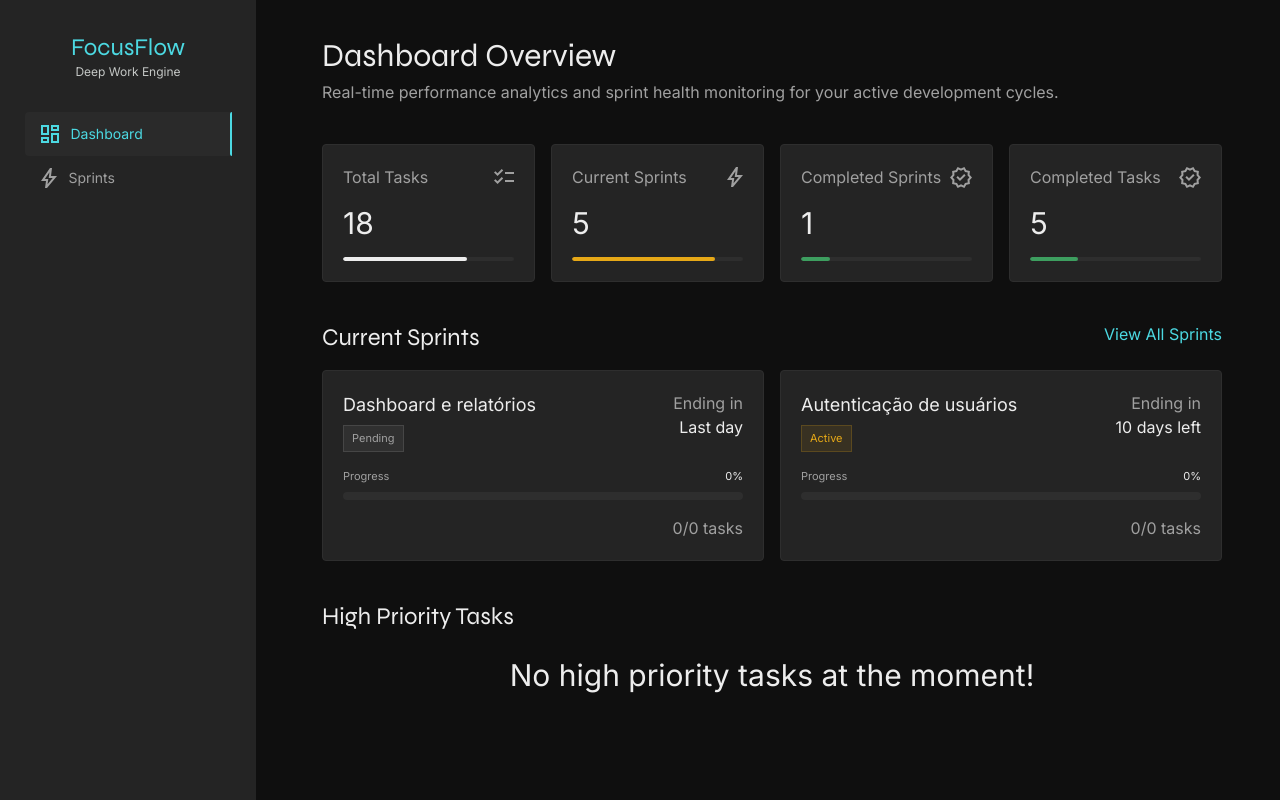
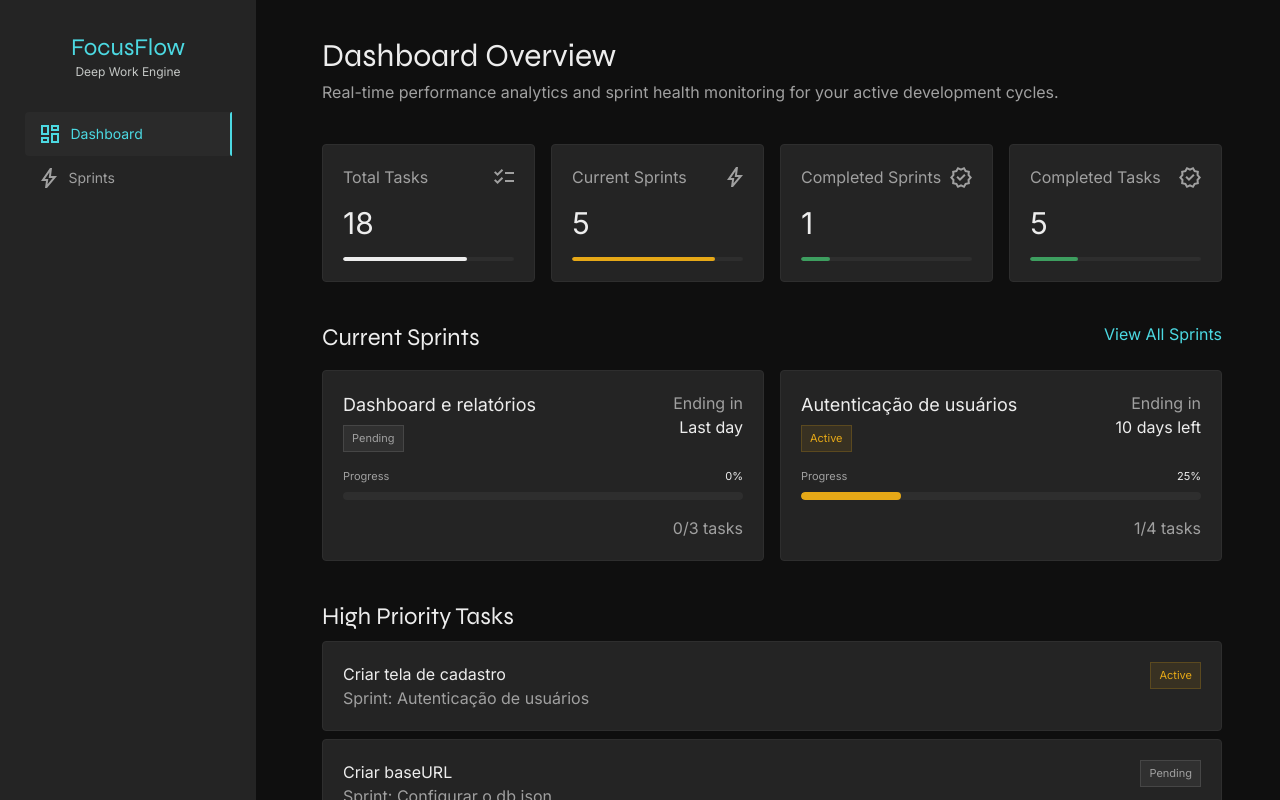
Before and after one commit to JoaoGustavo-dev/focusflow, a React (Vite) app: page / in a window 1280 px wide. Built offline with nearby package versions, Linux system fonts and the light colour scheme; data requests are answered from the project's data file.

Commit message:
fix(sprint): remove unnecessary Number() conversions after id standardization

```diff
--- a/src/components/ActiveSprintCards.jsx
+++ b/src/components/ActiveSprintCards.jsx
@@ -29,9 +29,7 @@ const ActiveSprintCards = () => {
   const firstsSprints = ordenadSprints?.slice(0, 2)
 
   const activeSprintsInformation = firstsSprints?.map((sprint) => {
-    const sprintTasks = tasks?.filter(
-      (task) => task.sprintId === Number(sprint.id)
-    )
+    const sprintTasks = tasks?.filter((task) => task.sprintId === sprint.id)
 
     const doneTasks = sprintTasks?.filter((task) => task.status === 'done')
 
--- a/src/components/SprintBacklog.jsx
+++ b/src/components/SprintBacklog.jsx
@@ -46,7 +46,7 @@ const SprintBacklog = ({ sprintId }) => {
                 description={task?.description}
                 status={statusVariants[task?.status]}
                 checkBoxStatus={task?.status}
-                sprintId={Number(task?.sprintId)}
+                sprintId={task?.sprintId}
                 taskId={task?.id}
                 priority={task?.priority}
                 priorityBadgeTitle={priorityLabels[task?.priority]}
--- a/src/components/SprintCards.jsx
+++ b/src/components/SprintCards.jsx
@@ -23,9 +23,7 @@ const SprintCards = ({ activefilter, onCreateSprintClick }) => {
   })
 
   const sprintsList = selectedSprints?.map((sprint) => {
-    const totalTasks = tasks?.filter(
-      (task) => task.sprintId === Number(sprint.id)
-    )
+    const totalTasks = tasks?.filter((task) => task.sprintId === sprint.id)
 
     const completedTasks = totalTasks?.filter((task) => task.status === 'done')
 
--- a/src/components/TaskPriorityCards.jsx
+++ b/src/components/TaskPriorityCards.jsx
@@ -17,9 +17,7 @@ const TaskPriorityCards = () => {
   const actualDate = new Date()
 
   const tasksWithSprintInfo = highPriorityTasks?.map((task) => {
-    const sprintsTask = sprints?.find(
-      (sprint) => Number(sprint?.id) === task?.sprintId
-    )
+    const sprintsTask = sprints?.find((sprint) => sprint?.id === task?.sprintId)
 
     if (sprintsTask === undefined) {
       return null
--- a/src/pages/SprintDetails.jsx
+++ b/src/pages/SprintDetails.jsx
@@ -21,7 +21,7 @@ import { useDeleteTask } from '../hooks/data/use-delete-task'
 const SprintDetails = () => {
   const { sprintId } = useParams()
 
-  const id = Number(sprintId)
+  const id = sprintId
 
   const { data: sprint } = useGetSprint(id)
   const pageBack = useNavigate()
```
